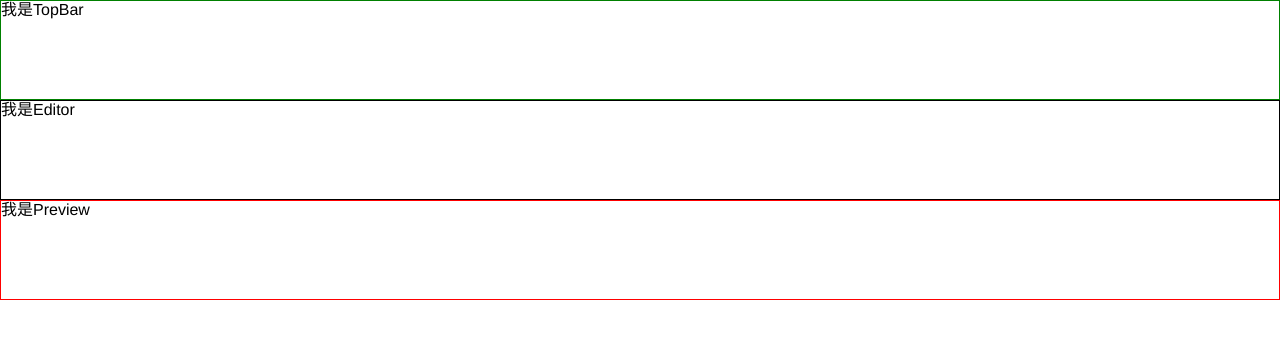
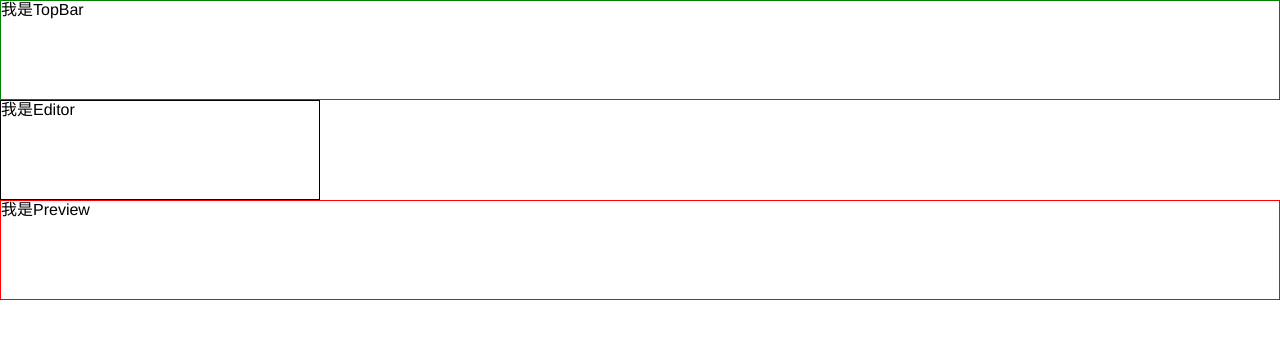
Before and after one commit to liuzheGit/vue-resume-1, a Vue app: page / in a window 1280 px wide. Shown: the top 338 px of the page. Built offline with nearby package versions, Linux system fonts and the light colour scheme.

Commit message:
add some scss to App.vue for layout

```diff
--- a/src/App.vue
+++ b/src/App.vue
@@ -1,8 +1,10 @@
 <template>
   <div id="app">
-    <Topbar></Topbar>
-    <Editor></Editor>
-    <Preview></Preview>
+    <Topbar class="topbar"></Topbar>
+    <main>
+      <Editor class="editor"></Editor>
+      <Preview class="preview"></Preview>
+    </main>
   </div>
 </template>
 
@@ -20,10 +22,27 @@ export default {
 }
 </script>
 
-<style>
+<style lang="scss">
+html, body, #app{
+  height: 100%;
+}
 #app {
   font-family: 'Avenir', Helvetica, Arial, sans-serif;
   -webkit-font-smoothing: antialiased;
   -moz-osx-font-smoothing: grayscale;
+  display: flex;
+  flex-direction: column;
+}
+main {
+  display: flex;
+  flex: 1;
+
+  > .editor {
+    width: 20em;
+  }
+
+  > .preview {
+    flex: 1;
+  }
 }
 </style>
```
